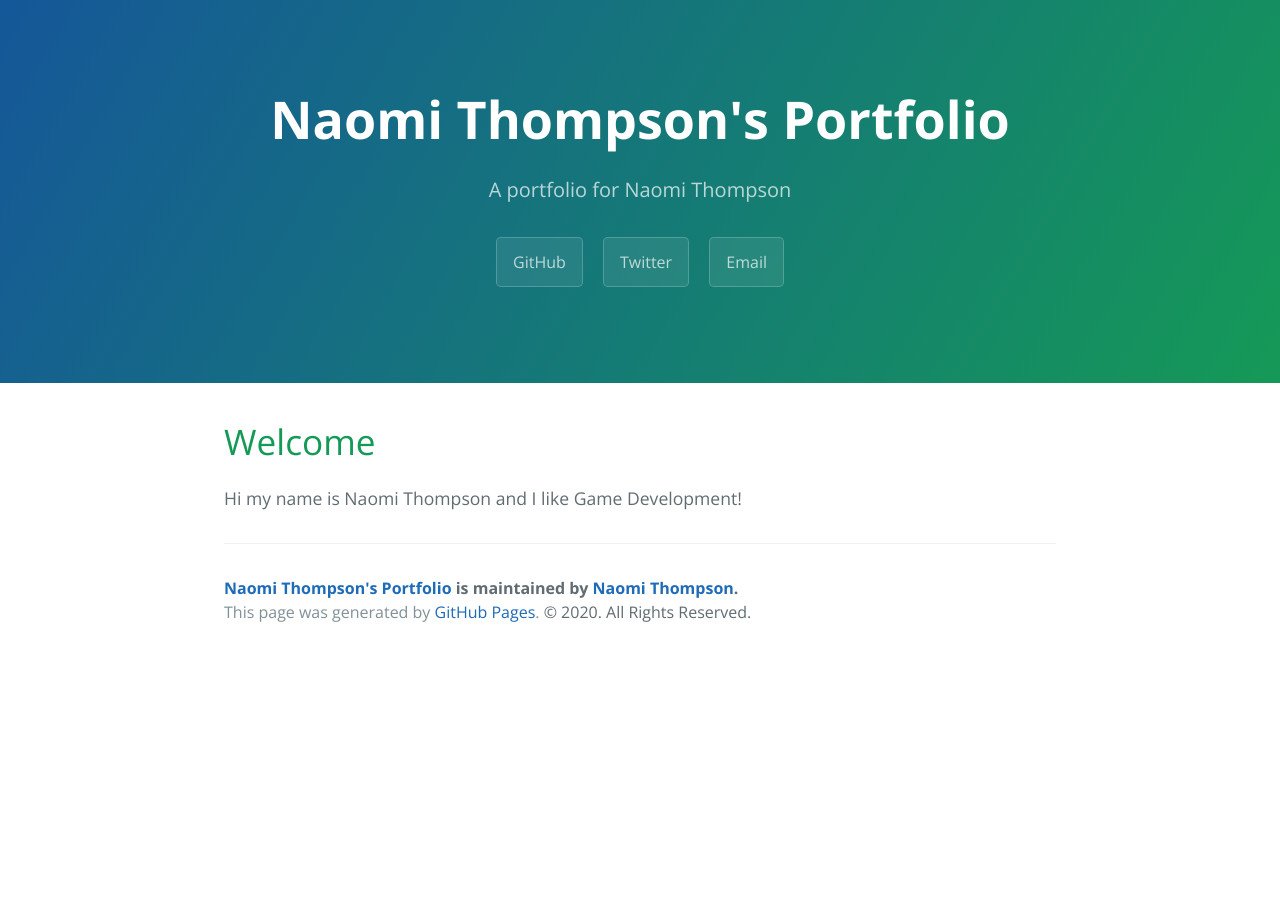
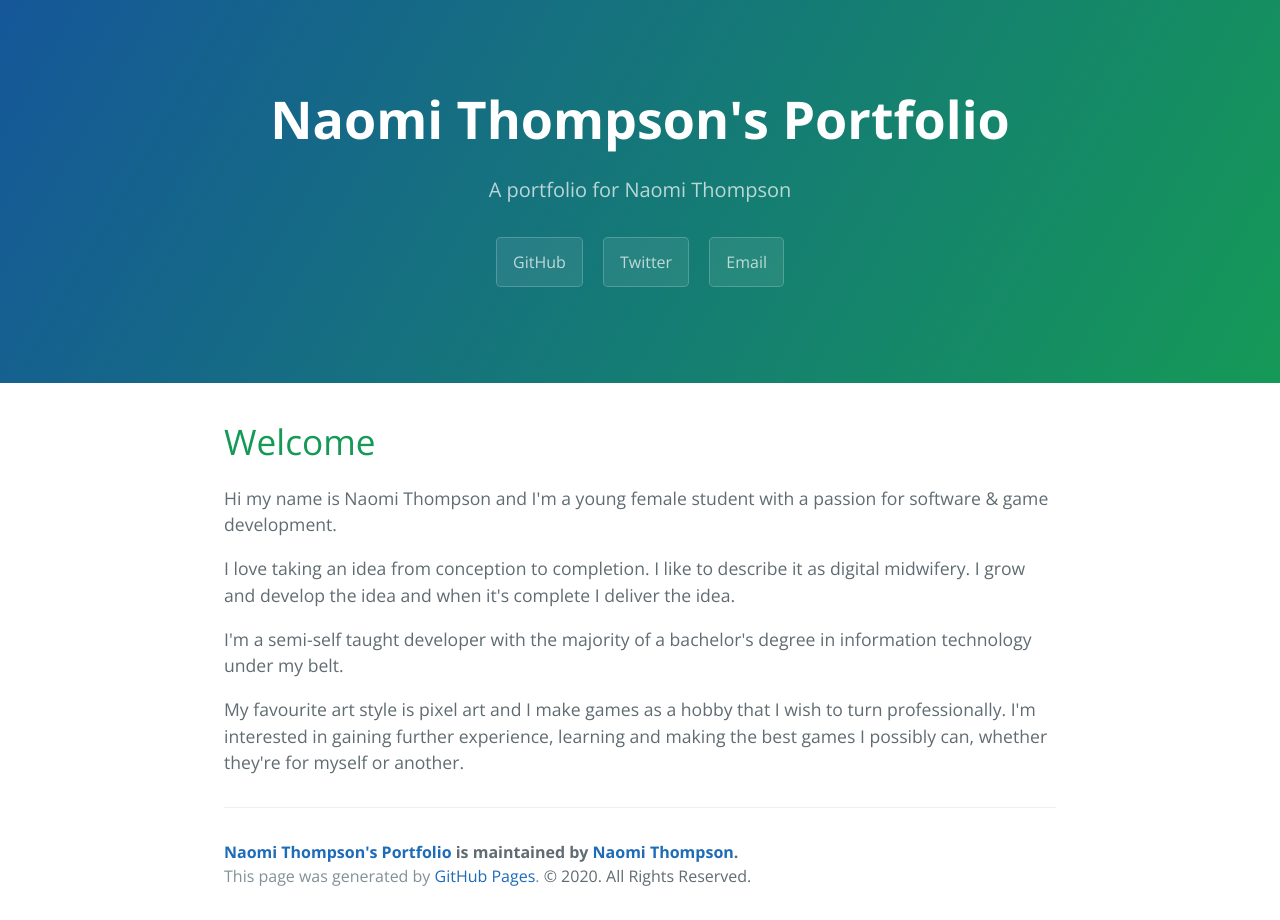
Before and after one commit to MidnightDevBeth/MidnightDevBeth.github.io, a Jekyll site: the page built from index.html, in a window 1280 px wide. Built offline with Jekyll 4.4.1, drawn with Linux system fonts in a browser that asks for light colours; the list of posts is cut into pages by our own code.

Commit message:
Update index.html
Added further details about myself

```diff
--- a/index.html
+++ b/index.html
@@ -5,5 +5,10 @@ title: {{ site.name }}
 
 <div id="home">
   <h1>Welcome</h1>
-<p>Hi my name is Naomi Thompson and I like Game Development!</p>
+<p>Hi my name is Naomi Thompson and I'm a young female student with a passion for software & game development.</p>
+<p>I love taking an idea from conception to completion. I like to describe it as digital midwifery.
+  I grow and develop the idea and when it's complete I deliver the idea. </p>
+  <p> I'm a semi-self taught developer with the majority of a bachelor's degree in information technology under my belt.</p>
+  <p> My favourite art style is pixel art and I make games as a hobby that I wish to turn professionally.
+    I'm interested in gaining further experience, learning and making the best games I possibly can, whether they're for myself or another. </p>
 </div>
```
